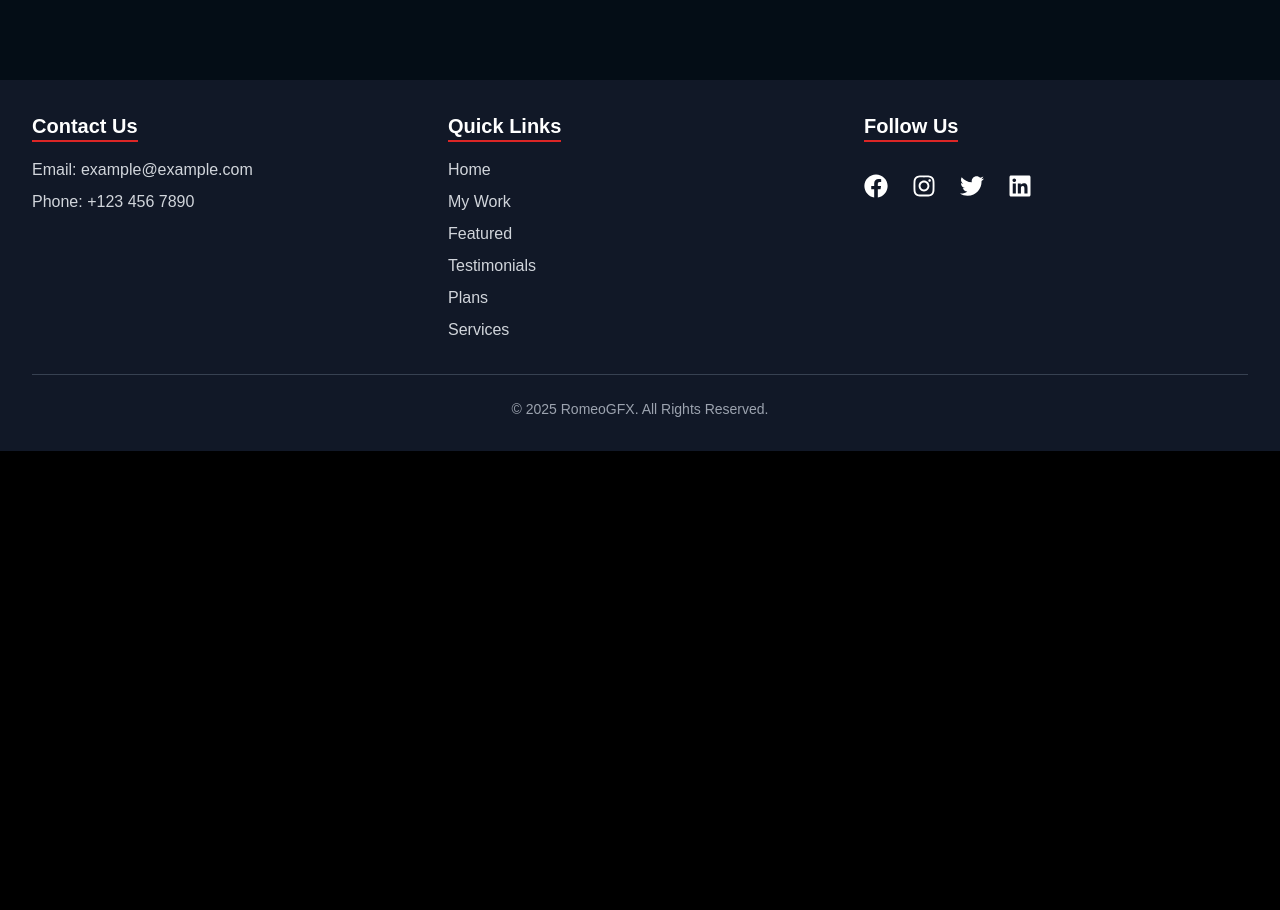
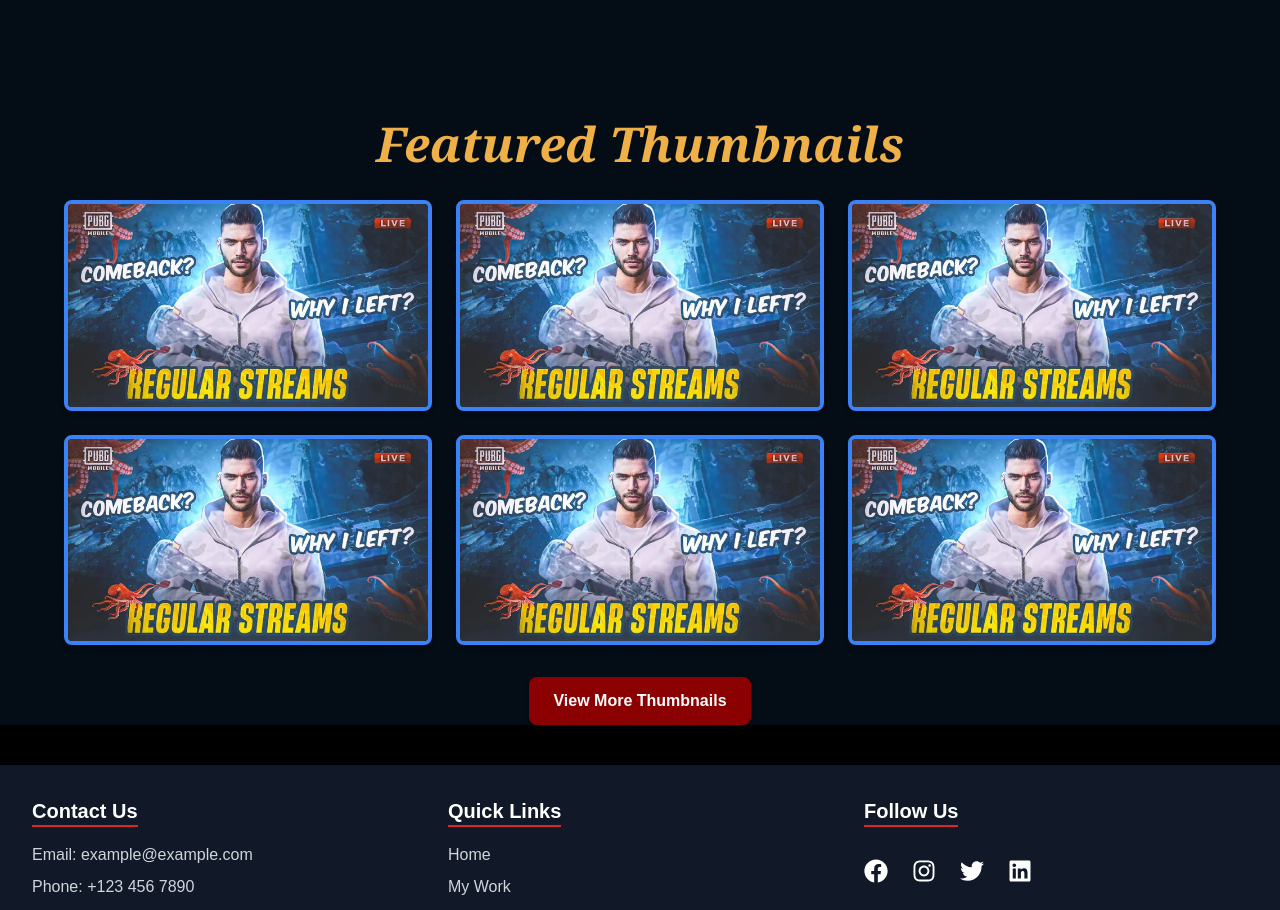
Before and after one commit to AmmarAhmed1010/ROMEOGFX, a Next.js app: page / in a window 1280 px wide. Shown: the part 720-1630 px from the top of the page. Before the commit the page ends 1171 px from the top, so only its background shows below. Built offline with nearby package versions, Linux system fonts and the light colour scheme.

Commit message:
fetaured

```diff
--- a/app/page.tsx
+++ b/app/page.tsx
@@ -1,4 +1,6 @@
+import FeaturedThumbnail from "@/components/FeaturedThumbnail";
 import Hero from "@/components/Hero";
+import Layout from "@/components/Layout";
 
 export default function Home() {
   return (
@@ -10,7 +12,7 @@ export default function Home() {
 
         {/* <Layout/> */}
         {/* <ScrollImages/> */}
-        {/* <FeaturedThumbnail /> */}
+        <FeaturedThumbnail />
         {/* <WorkNavigation/> */}
         {/* <Testimonials/>
         <Pricing/>
--- a/components/FeaturedThumbnail.tsx
+++ b/components/FeaturedThumbnail.tsx
@@ -2,12 +2,12 @@ import React from "react";
 
 const FeaturedThumbnail: React.FC = () => {
   // Replace with actual high-quality image URLs
-  const images = Array(9).fill("/img1.png");
+  const images = Array(6).fill("/img1.png");
 
   return (
     <div
       id="featured"
-      className="text-[#EEAF48] my-10 flex flex-col items-center justify-center min-h-screen"
+      className="text-[#EEAF48] my-10 flex flex-col items-center justify-center"
     >
       {/* Heading */}
       <h1 className="text-3xl md:text-4xl lg:text-5xl font-bold text-[#EFB048] font-serif italic mb-8">
@@ -15,19 +15,19 @@ const FeaturedThumbnail: React.FC = () => {
       </h1>
 
       {/* Image Grid */}
-      <div className="grid grid-cols-1 sm:grid-cols-2 lg:grid-cols-3 gap-6 w-full">
+      <div className="grid grid-cols-2 sm:grid-cols-2 md:grid-cols-3 lg:grid-cols-3 gap-6 w-full">
         {images.map((src, index) => (
           <img
             key={index}
             src={src}
             alt={`Thumbnail ${index + 1}`}
-            className="rounded-lg shadow-md w-full h-auto object-cover"
+            className="rounded-lg shadow-md w-full h-auto object-cover border-4 border-blue-500"
           />
         ))}
       </div>
 
       {/* View More Button */}
-      <button className="mt-8 px-6 py-3 bg-red-500 text-white font-semibold rounded-lg shadow-md hover:bg-red-600 focus:outline-none focus:ring-2 focus:ring-red-400">
+      <button className="mt-8 px-6 py-3 bg-[#8B0000] text-white font-semibold rounded-lg shadow-md hover:bg-red-600 focus:outline-none focus:ring-2 focus:ring-red-400">
         View More Thumbnails
       </button>
     </div>
--- a/components/Hero.tsx
+++ b/components/Hero.tsx
@@ -4,7 +4,7 @@ import { Link } from 'react-scroll';
 
 const Hero = () => {
   return (
-    <div id="home" className="flex items-center justify-center min-h-screen text-yellow-500">
+    <div id="home" className="flex items-center justify-center min-h-[100vh] text-yellow-500">
       <div className="text-center space-y-6">
         {/* This block will display the text with two lines on mobile, and one line on desktop */}
         <div className="text-5xl md:text-9xl  italic font-semibold leading-tight">
```
